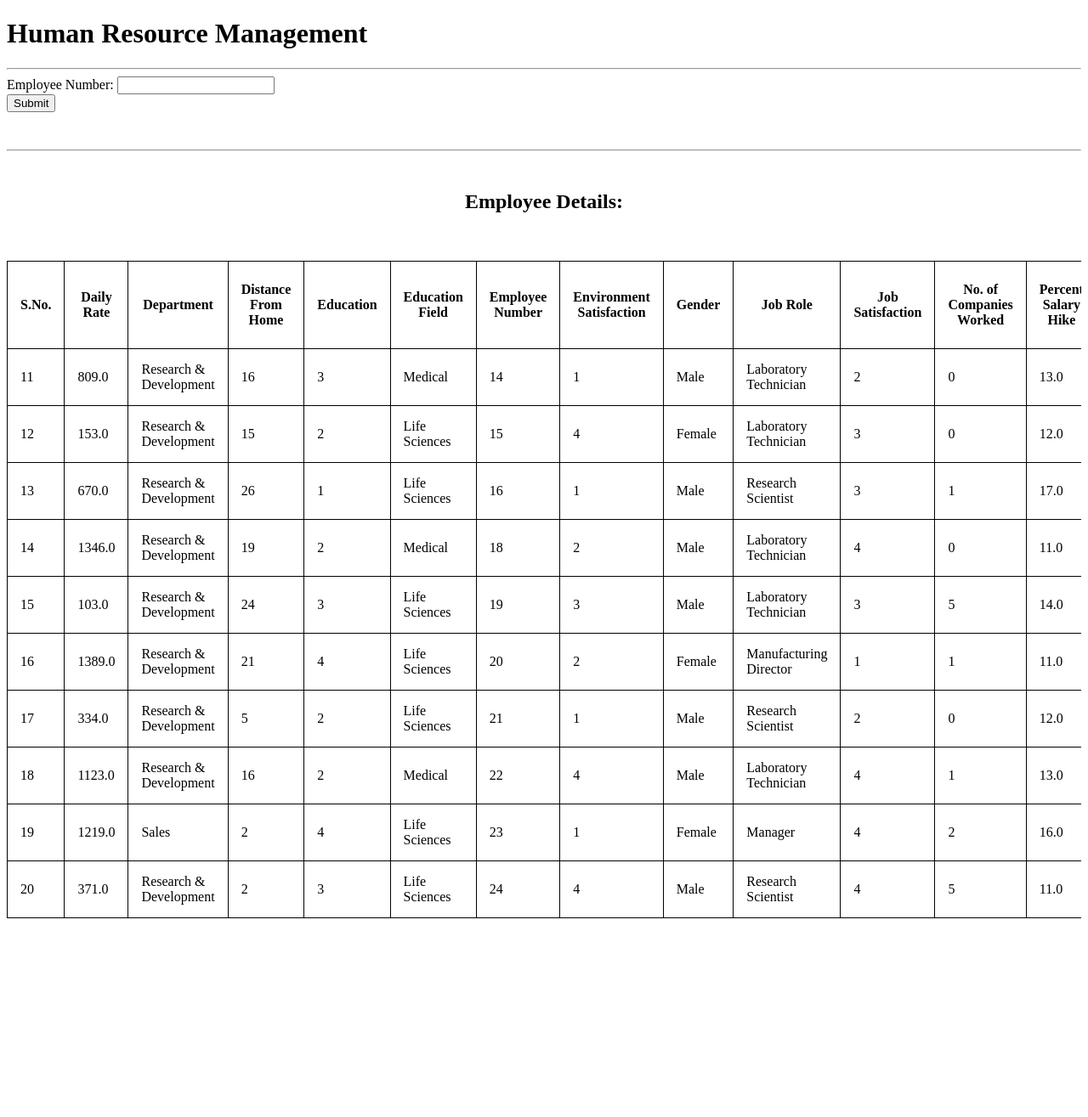
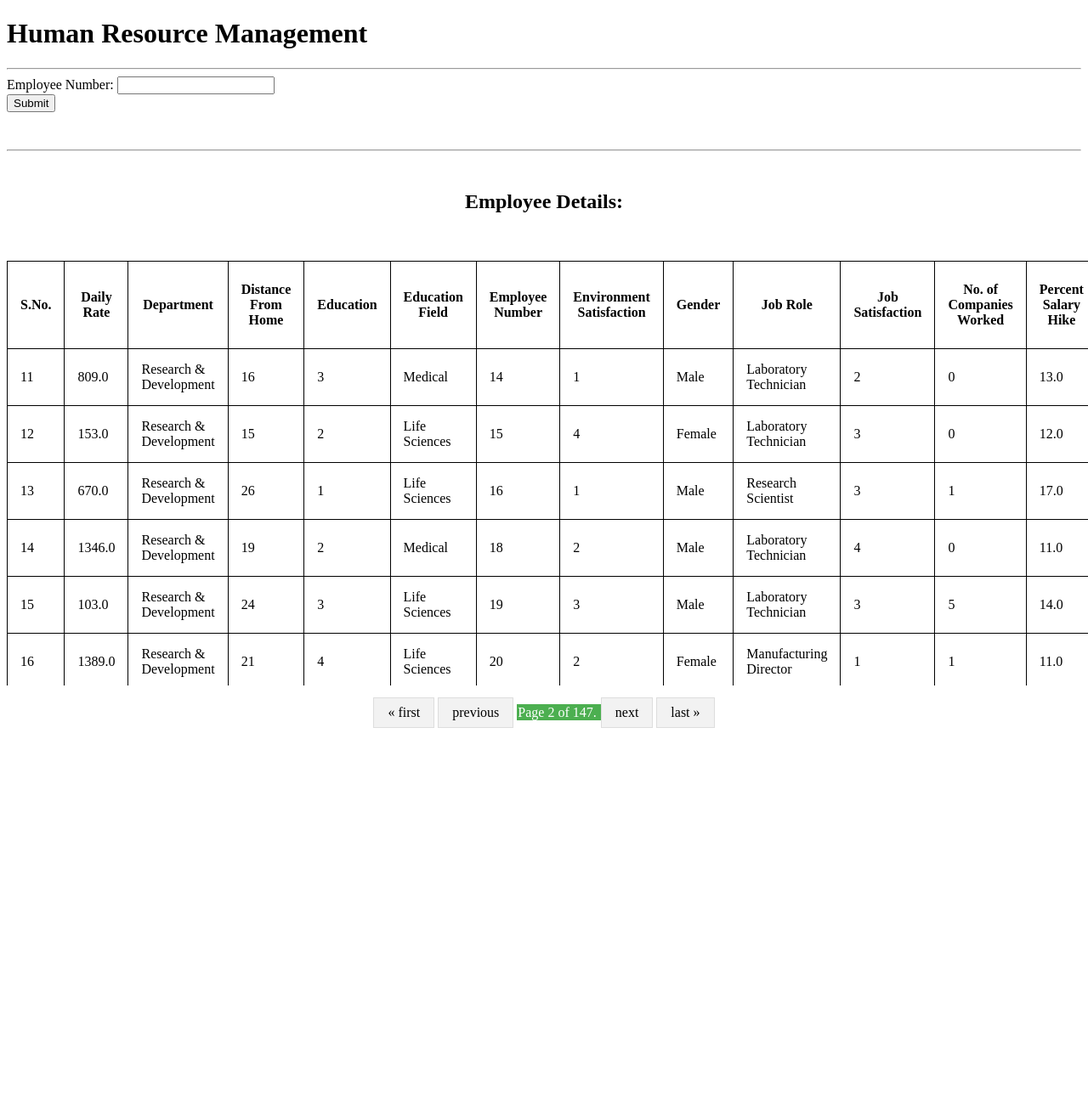
Before and after one commit to Shobhan0304/Attrition-Prediction-Website, a Django app: page /?page=2 in a window 1280 px wide; the page is wider, and only the part inside the window is pictured. Shown: that part at 85% size. After the commit the page ends 857 px from the top of that part, so only its background shows below. Run offline with Django 4.2, Linux system fonts and the light colour scheme; data comes from the database, SQL or seed files in the repository; parts of the project's set-up code (start-up, migrations or seed data) failed here and were passed over.

Commit message:
Update main.html

```diff
--- a/attrition/templates/main.html
+++ b/attrition/templates/main.html
@@ -2,8 +2,7 @@
 <html>
     <head>
         <title>HRMS with DB</title>
-    </head>
-    <body>
+
         <style>
             table {border-collapse: collapse;}
 
@@ -13,17 +12,43 @@
             }
 
             .table-wrap{
-                height: 1000px;
+                height: 500px;
                 overflow-y: scroll;
-                display: iniline-block;
+                display: inline-block;
             }
+
+            .pagination {
+            text-align: center;
+            margin-top: 10px;
+        }
+
+        .pagination a {
+            display: inline-block;
+            padding: 8px 16px;
+            text-decoration: none;
+            color: black;
+            background-color: #f2f2f2;
+            border: 1px solid #ddd;
+        }
+
+        .pagination a:hover {
+            background-color: #ddd;
+        }
+
+        .pagination .current {
+            background-color: #4CAF50;
+            color: white;
+            border: 1px solid #4CAF50;
+        }
         </style>
+    </head>
+    <body>
         <h1> Human Resource Management </h1>
         <hr>
         {% if result %}
             <dialog open>Attrition status: {{result}}</dialog>
         {% endif %}
-        <form action="", method="POST">
+        <form action="" method="POST">
             {% csrf_token %}
 
             Employee Number: <input type="number", name="EmployeeNumber"><br>
@@ -80,5 +105,24 @@
             {% endfor %}
         </table>
         </div>
+        {% if qres.has_other_pages %}
+        <div class="pagination">
+            <span class="step-links">
+                {% if qres.has_previous %}
+                    <a href="?page=1">&laquo; first</a>
+                    <a href="?page={{ qres.previous_page_number }}">previous</a>
+                {% endif %}
+
+                <span class="current">
+                    Page {{ qres.number }} of {{ qres.paginator.num_pages }}.
+                </span>
+
+                {% if qres.has_next %}
+                    <a href="?page={{ qres.next_page_number }}">next</a>
+                    <a href="?page={{ qres.paginator.num_pages }}">last &raquo;</a>
+                {% endif %}
+            </span>
+        </div>
+    {% endif %}
     </body>
 </html>
```
